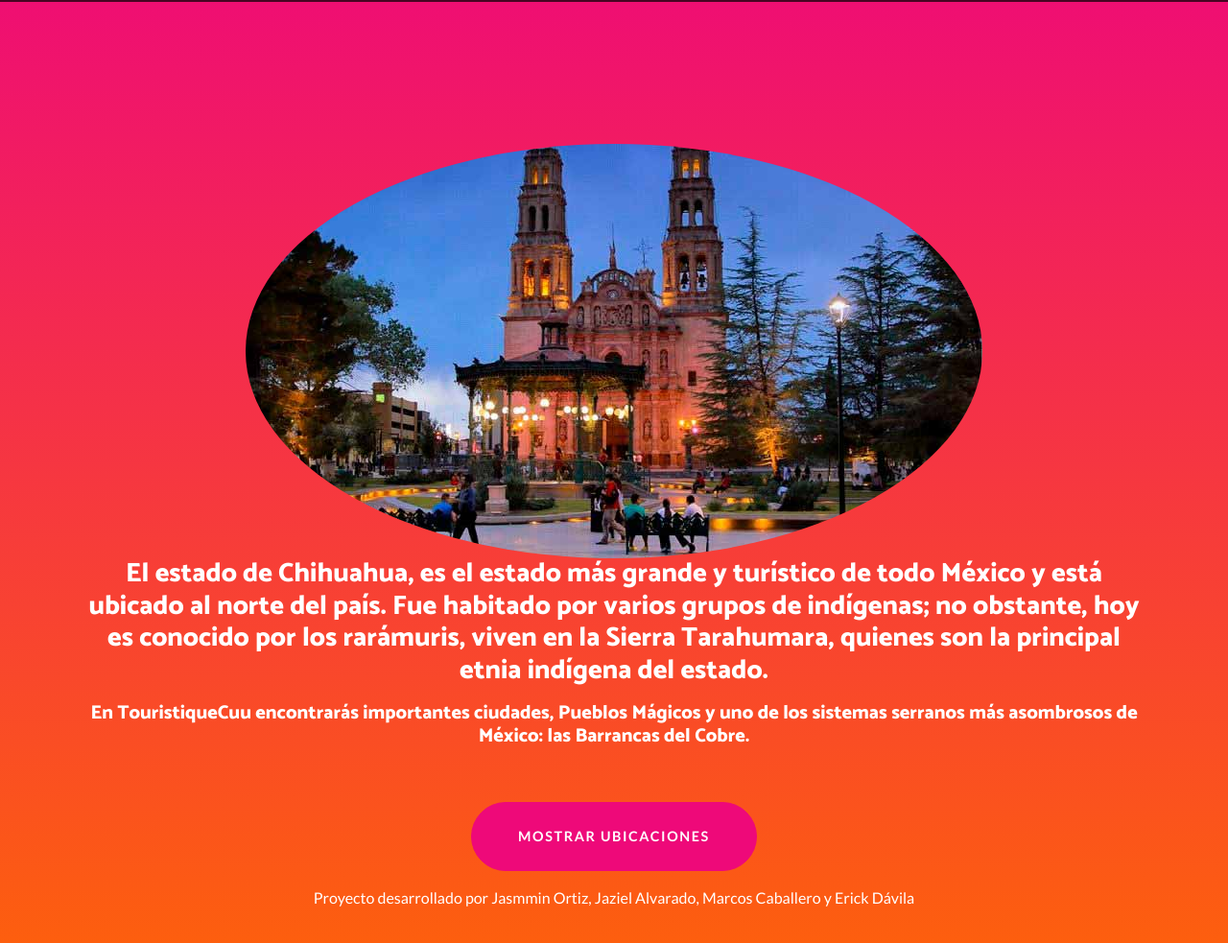
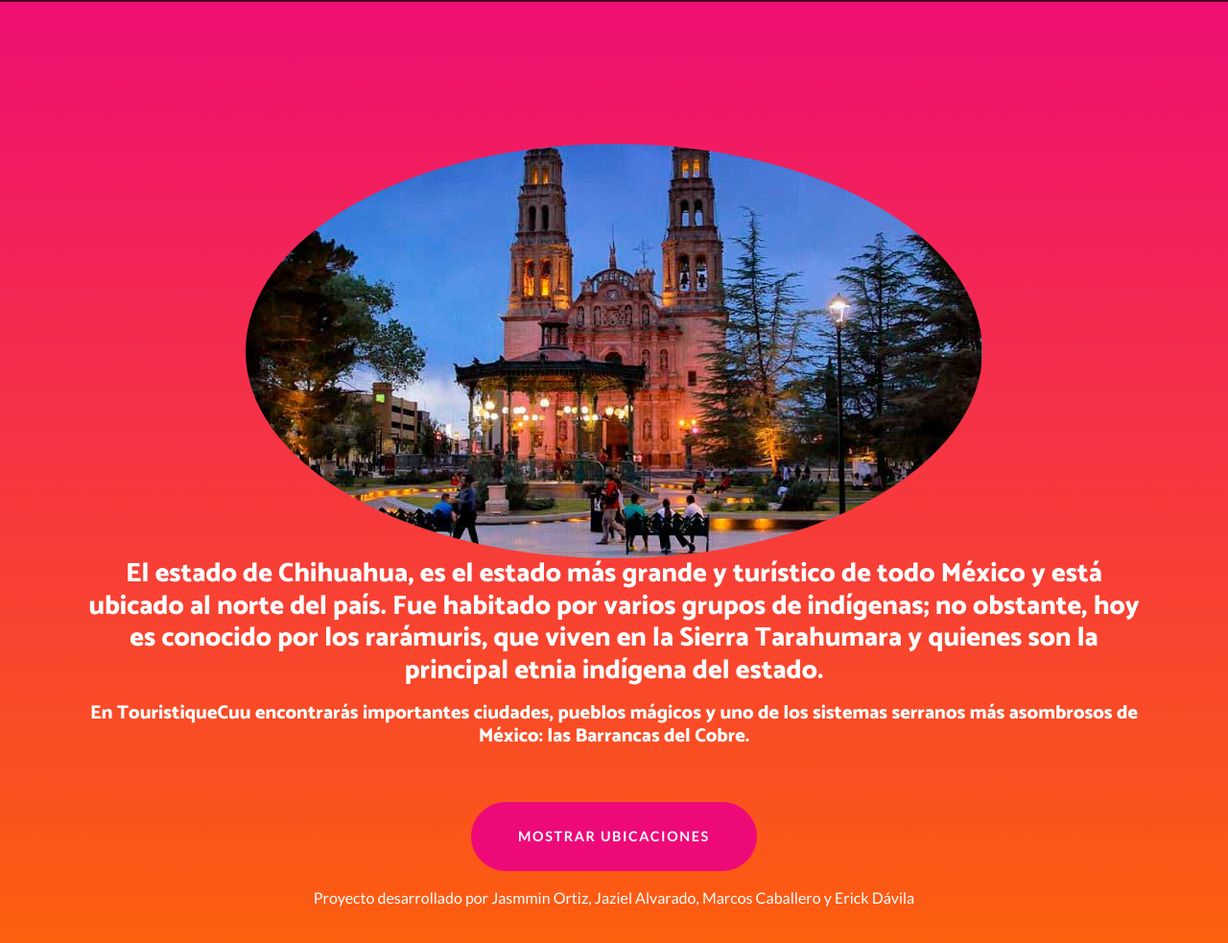
Before and after one commit to Equipo-6-TID41M/Website_Lugares_CUU, a website: page about.html in a window 1280 px wide. Shown: the part 65-1048 px from the top of the page at 96% size. Drawn offline with Linux system fonts and the light colour scheme.

Commit message:
Cambios Adicionales
Co-Authored-By: ErickDav-dep <70125389+ErickDav-dep@users.noreply.github.com>
Co-Authored-By: Erickvoid <72955250+Erickvoid@users.noreply.github.com>
Co-Authored-By: Jassmin Ortiz <74668883+JassminOrtiz@users.noreply.github.com>
Co-Authored-By: Mr Giovani <68475380+Mrgiovani@users.noreply.github.com>

```diff
--- a/about.html
+++ b/about.html
@@ -46,9 +46,9 @@
     <div class="masthead-content">
       <div class="container">
         <img src="./img/catedral-de-chihuahua.jpg" class="img-fluid rounded-circle" class="img-fluid" alt="Catedral de Chihuahua">
-        <h3>El estado de Chihuahua, es el estado más grande y turístico de todo México y está ubicado al norte del país. Fue habitado por varios grupos de indígenas; no obstante, hoy es conocido por los rarámuris, viven en la Sierra Tarahumara, quienes son la principal etnia indígena del estado. </h2>
+        <h3>El estado de Chihuahua, es el estado más grande y turístico de todo México y está ubicado al norte del país. Fue habitado por varios grupos de indígenas; no obstante, hoy es conocido por los rarámuris, que viven en la Sierra Tarahumara y quienes son la principal etnia indígena del estado. </h2>
         <p></p>
-        <h5>En TouristiqueCuu encontrarás importantes ciudades, Pueblos Mágicos y uno de los sistemas serranos más asombrosos de México: las Barrancas del Cobre.</h3>
+        <h5>En TouristiqueCuu encontrarás importantes ciudades, pueblos mágicos y uno de los sistemas serranos más asombrosos de México: las Barrancas del Cobre.</h3>
         <a href="./all.html" class="btn btn-primary btn-xl rounded-pill mt-5">Mostrar ubicaciones</a>
         <p></p>
         <p>Proyecto desarrollado por Jasmmin Ortiz, Jaziel Alvarado, Marcos Caballero y Erick Dávila</p>
```
Also changed, not shown: index.html (+1 -1 lines).
